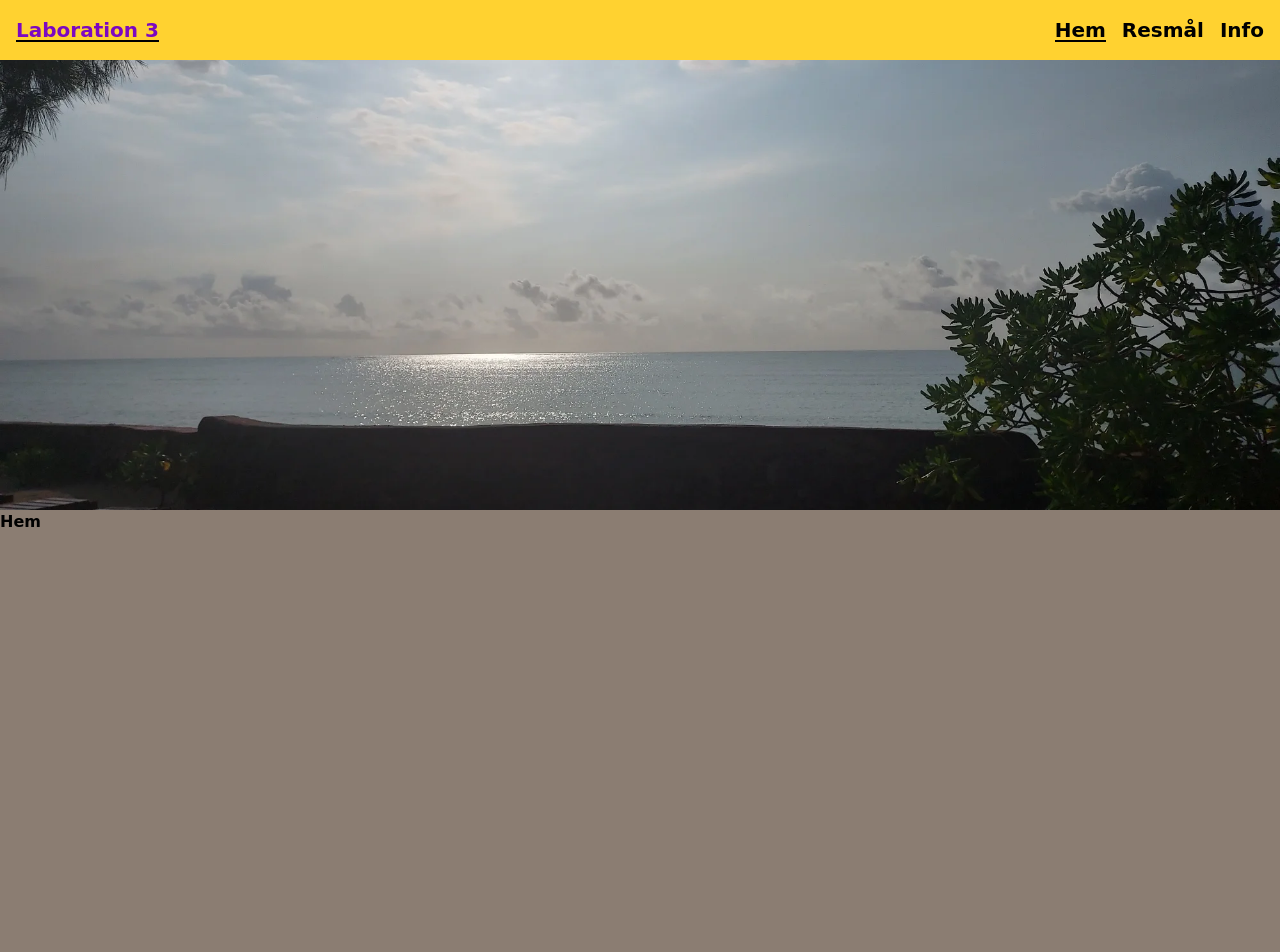
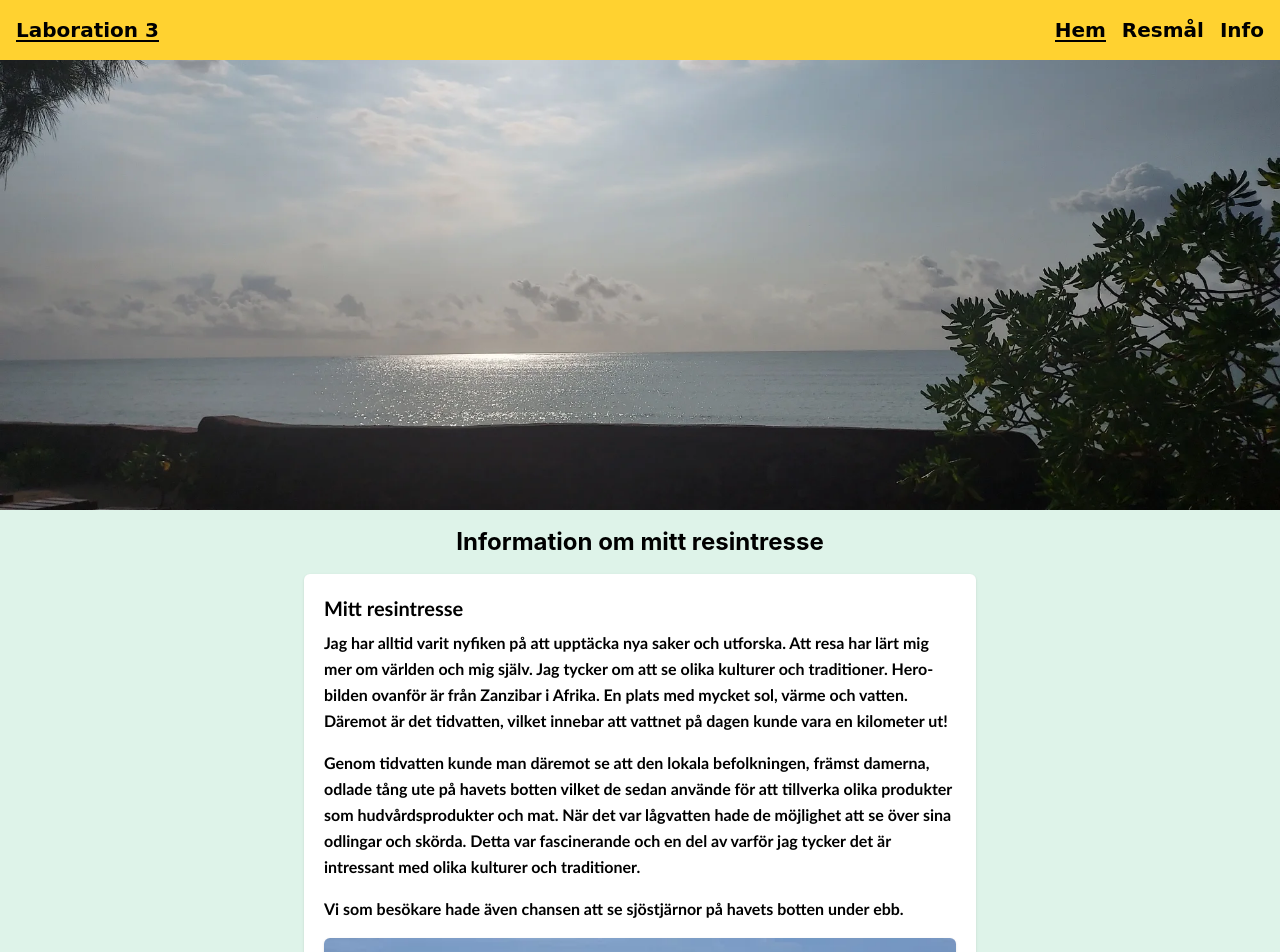
Before and after one commit to filipbergander/fbfullstack-lab3, a Vue app: page / in a window 1280 px wide. Shown: the top 952 px of the page. Before the commit the page ends 800 px from the top, so only its background shows below. Built offline with nearby package versions, Linux system fonts and the light colour scheme.

Commit message:
Lagt till mer text samt en bildkomponent med sjöstjärna på startsidan.

```diff
--- a/index.html
+++ b/index.html
@@ -1,5 +1,5 @@
 <!DOCTYPE html>
-<html lang="">
+<html lang="sv">
 
 <head>
     <meta charset="UTF-8">
--- a/src/assets/main.css
+++ b/src/assets/main.css
@@ -3,10 +3,13 @@
 /* Globala CSS-regler*/
 
 body {
-  font-family: "Comic sans MS", Helvetica, Arial, sans-serif;
-  background-color: rgb(139, 125, 114);
+  background-color: rgb(222, 243, 233);
   color: rgb(0, 0, 0);
   font-weight: bold;
   margin: 0;
   padding: 0;
 }
+
+h1 {
+  margin-top: 1rem;
+}
--- a/src/components/AppBanner.vue
+++ b/src/components/AppBanner.vue
@@ -1,16 +1,17 @@
 <template>
 <section>
     <picture id="hero-image">
-<!-- Laddar in mindre bild på mobiler -->
+        <!-- Laddar in mindre bild på mobiler -->
         <source srcset="/images/ocean-small.webp" type="image/webp" media="(max-width: 767px)" width="800" height="262">
         <source srcset="/images/ocean-small.jpg" type="image/jpeg" media="(max-width: 767px)" width="800" height="262">
 
         <!-- Laddar in stor bild vid desktopläge -->
         <source srcset="/images/ocean-large.webp" type="image/webp" media="(min-width: 768px)" width="2000" height="900">
+
         <!-- fallback bild till jpg -->
         <img src="/images/ocean-large.jpg" alt="Utsikt över hav och solsken" fetchpriority="high" loading="eager" width="2000" height="900" decoding="async"
         class="w-full h-72 md:h-112.5 object-cover object-center">
-    </picture>
+        </picture>
 </section>
 </template>
 
--- a/src/components/AppHeader.vue
+++ b/src/components/AppHeader.vue
@@ -1,6 +1,6 @@
 <template>
 <header class="w-full flex items-center p-4 bg-amber-300 text-black text-md md:text-xl">
-  <h1 class="w-full"><RouterLink to="/">Laboration 3</RouterLink></h1>
+  <p class="w-full"><RouterLink to="/">Laboration 3</RouterLink></p>
 
 <div class="container">
   <nav class="flex flex-row justify-end">
@@ -12,15 +12,16 @@
   </nav>
 </div>
 </header>
-<AppBanner />
 </template>
 
 <script setup>
 import { RouterLink } from 'vue-router';
-import AppBanner from './AppBanner.vue';
 </script>
 
 <style scoped>
+header {
+    font-family: "Comic sans MS", Helvetica, Arial, sans-serif;
+}
 
 .router-link-active {
   font-weight: bold;
--- /dev/null
+++ b/src/components/AppInterestInfo.vue
@@ -0,0 +1,19 @@
+<template>
+<section class="w-11/12 max-w-2xl mx-auto content-center bg-white p-5 my-4 shadow-sm rounded-md">
+<h2 class="text-left text-xl font-bold mb-2">Mitt resintresse</h2>
+<p class="text-left leading-relaxed mb-4">Jag har alltid varit nyfiken på att upptäcka nya saker och utforska. Att resa har lärt mig mer om världen och mig själv. Jag tycker om att se olika kulturer och traditioner. Hero-bilden ovanför är från Zanzibar i Afrika. En plats med mycket sol, värme och vatten. Däremot är det tidvatten, vilket innebar att vattnet på dagen kunde vara en kilometer ut!</p>
+<p class="leading-relaxed mb-4">Genom tidvatten kunde man däremot se att den lokala befolkningen, främst damerna, odlade tång ute på havets botten vilket de sedan använde för att tillverka olika produkter som hudvårdsprodukter och mat. När det var lågvatten hade de möjlighet att se över sina odlingar och skörda. Detta var fascinerande och en del av varför jag tycker det är intressant med olika kulturer och traditioner.</p>
+<p class="leading-relaxed mb-4">Vi som besökare hade även chansen att se sjöstjärnor på havets botten under ebb.</p>
+<AppSeastarPic />
+</section>
+</template>
+
+<script setup>
+import AppSeastarPic from './AppSeastarPic.vue';
+</script>
+
+<style scoped>
+section {
+  font-family:'Trebuchet MS', 'Lucida Sans Unicode', 'Lucida Grande', 'Lucida Sans', Arial, sans-serif;
+}
+</style>
--- /dev/null
+++ b/src/components/AppSeastarPic.vue
@@ -0,0 +1,19 @@
+<template>
+<figure class="mt-4">
+  <picture>
+  <source srcset="/images/seastar.webp" type="image/webp" width="800" height="600">
+<img src="/images/seastar.jpg" alt="Stor sjöstjärna på sandig och algig havsbotten" width="800" height="600" loading="lazy" decoding="async" class="w-full h-auto mx-auto object-cover object-center my-2 rounded-md shadow-sm">
+</picture>
+<figcaption class="mt-2 text-sm text-slate-600 italic text-center">
+Sjöstjärna på havets botten under ebb. Bilden är tagen i Uroa på Zanzibar, Afrika.
+</figcaption>
+</figure>
+</template>
+
+<script setup>
+
+</script>
+
+<style scoped>
+
+</style>
--- a/src/views/homeView.vue
+++ b/src/views/homeView.vue
@@ -1,9 +1,14 @@
 <template>
-  <div>
-    <h1>Hem</h1>
+  <AppBanner />
+  <div class="text-center">
+    <h1 class="text-2xl">Information om mitt resintresse</h1>
   </div>
+<AppInterestInfo />
 </template>
 
-<script setup></script>
+<script setup>
+import AppBanner from '../components/AppBanner.vue';
+import AppInterestInfo from '../components/AppInterestInfo.vue';
+</script>
 
 <style scoped></style>
```
Also changed, not shown: public/images/seastar.jpg (added), public/images/seastar.webp (added).
